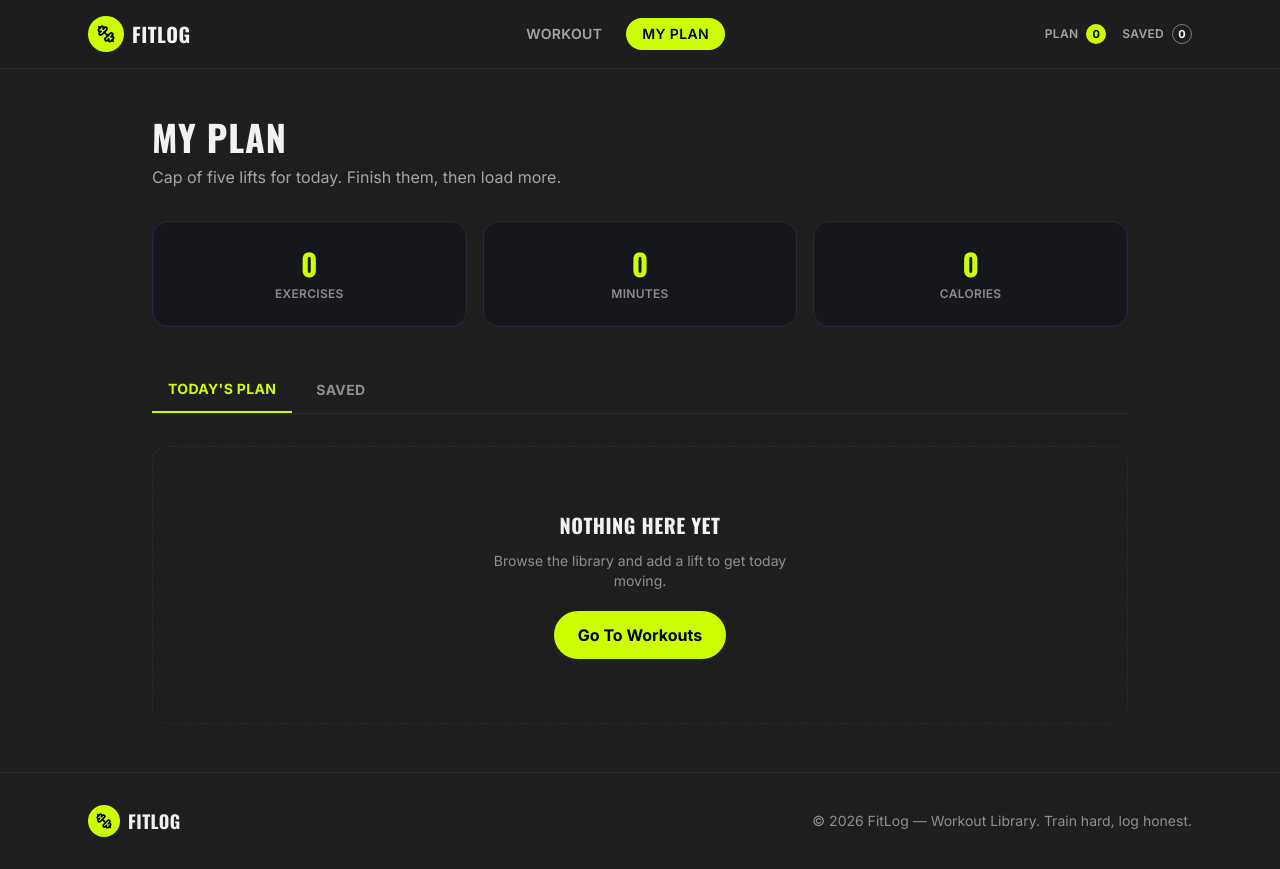
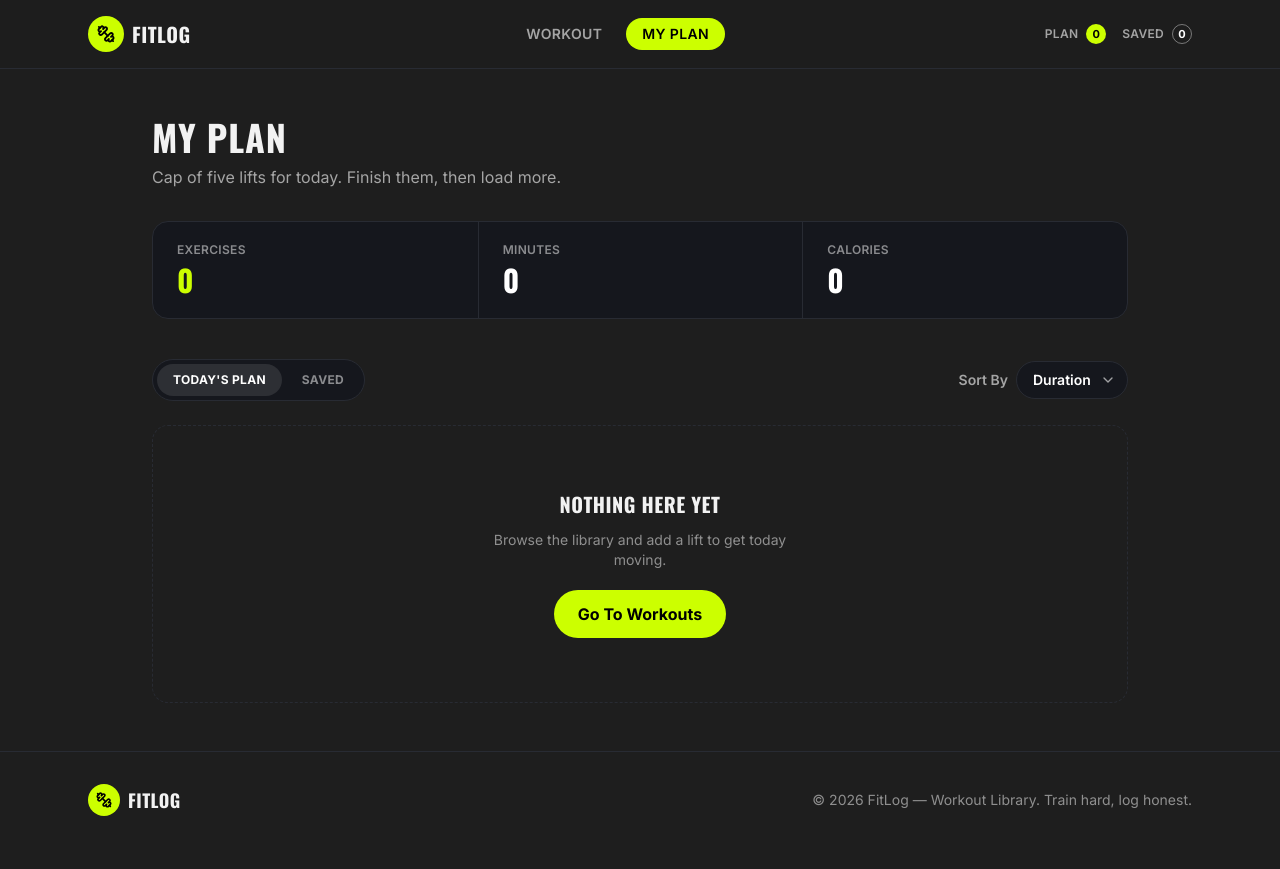
Before and after one commit to Armans07/fitlog, a Next.js app: page /my-plan in a window 1280 px wide. After the commit the page ends 848 px from the top, so only its background shows below. Built offline with nearby package versions, Linux system fonts and the light colour scheme.

Commit message:
feat: unify My Plan metrics into one panel, segmented tabs, add sort dropdown

```diff
--- a/app/my-plan/page.js
+++ b/app/my-plan/page.js
@@ -1,16 +1,29 @@
 "use client";
 
-import { useState } from "react";
+import { useMemo, useState } from "react";
 import { usePlan } from "@/components/PlanProvider";
 import PlanWorkoutCard from "@/components/PlanWorkoutCard";
 import EmptyState from "@/components/EmptyState";
+import SortDropdown from "@/components/SortDropdown";
+
+const SORT_KEYS = {
+  duration: "duration",
+  calories: "caloriesBurned",
+  rating: "rating",
+};
 
 export default function MyPlanPage() {
   const [tab, setTab] = useState("plan");
+  const [sortBy, setSortBy] = useState("duration");
   const { plan, saved, loaded, removeFromPlan, removeFromSaved, toggleDone } =
     usePlan();
 
   const list = tab === "plan" ? plan : saved;
+
+  const sortedList = useMemo(() => {
+    const key = SORT_KEYS[sortBy];
+    return [...list].sort((a, b) => b[key] - a[key]);
+  }, [list, sortBy]);
 
   const totals = plan.reduce(
     (acc, w) => {
@@ -30,30 +43,42 @@ export default function MyPlanPage() {
         Cap of five lifts for today. Finish them, then load more.
       </p>
 
-      <div className="mt-8 grid grid-cols-3 gap-4">
-        <StatCard label="Exercises" value={plan.length} />
-        <StatCard label="Minutes" value={totals.minutes} />
-        <StatCard label="Calories" value={totals.calories} />
+      <div className="card mt-8 grid grid-cols-3 divide-x divide-line">
+        <Stat label="Exercises" value={plan.length} highlight />
+        <Stat label="Minutes" value={totals.minutes} />
+        <Stat label="Calories" value={totals.calories} />
       </div>
 
-      <div className="mt-10 flex gap-2 border-b border-line">
-        <TabButton active={tab === "plan"} onClick={() => setTab("plan")}>
-          Today&apos;s Plan
-        </TabButton>
-        <TabButton active={tab === "saved"} onClick={() => setTab("saved")}>
-          Saved
-        </TabButton>
+      <div className="mt-10 flex flex-wrap items-center justify-between gap-4">
+        <div className="seg-tabs">
+          <button
+            type="button"
+            onClick={() => setTab("plan")}
+            className={tab === "plan" ? "seg-tab-active" : "seg-tab-inactive"}
+          >
+            Today&apos;s Plan
+          </button>
+          <button
+            type="button"
+            onClick={() => setTab("saved")}
+            className={tab === "saved" ? "seg-tab-active" : "seg-tab-inactive"}
+          >
+            Saved
+          </button>
+        </div>
+
+        <SortDropdown value={sortBy} onChange={setSortBy} />
       </div>
 
-      <div className="mt-8 flex flex-col gap-4">
+      <div className="mt-6 flex flex-col gap-4">
         {!loaded ? (
           <p className="py-16 text-center text-sm font-semibold uppercase tracking-wide text-white/50">
             Loading workouts…
           </p>
-        ) : list.length === 0 ? (
+        ) : sortedList.length === 0 ? (
           <EmptyState />
         ) : (
-          list.map((workout) => (
+          sortedList.map((workout) => (
             <PlanWorkoutCard
               key={workout.id}
               workout={workout}
@@ -68,31 +93,19 @@ export default function MyPlanPage() {
   );
 }
 
-function StatCard({ label, value }) {
+function Stat({ label, value, highlight }) {
   return (
-    <div className="card flex flex-col items-center justify-center gap-1 py-6">
-      <span className="font-display text-3xl font-bold text-accent">
-        {value}
-      </span>
+    <div className="flex flex-col items-start gap-1 px-6 py-5">
       <span className="text-xs font-semibold uppercase tracking-wide text-white/50">
         {label}
+      </span>
+      <span
+        className={`font-display text-2xl font-bold sm:text-3xl ${
+          highlight ? "text-accent" : "text-white"
+        }`}
+      >
+        {value}
       </span>
     </div>
   );
 }
-
-function TabButton({ active, onClick, children }) {
-  return (
-    <button
-      type="button"
-      onClick={onClick}
-      className={`px-4 py-3 text-sm font-bold uppercase tracking-wide transition ${
-        active
-          ? "border-b-2 border-accent text-accent"
-          : "text-white/50 hover:text-white"
-      }`}
-    >
-      {children}
-    </button>
-  );
-}
```
